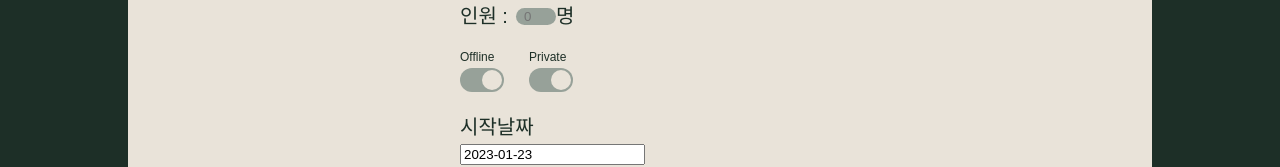
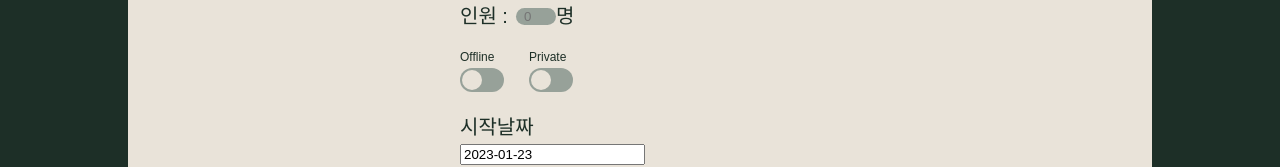
Before and after one commit to codestates-seb/seb41_main_022, a React (Create React App) app in the folder client/: page /create in a window 1280 px wide. Shown: the part 600-767 px from the top of the page. Built offline with nearby package versions, Linux system fonts and the light colour scheme; no server answers; a web font is replaced by a local one.

Commit message:
feat #31 토글 방향 변경
기본 방향이 왼쪽이 되도록 변경

```diff
--- a/client/src/components/createStudy/ToggleOnline.tsx
+++ b/client/src/components/createStudy/ToggleOnline.tsx
@@ -20,7 +20,7 @@ const ToggleOnline = ({ form, setForm }: ToggleProps) => {
       {!isTrue ? "Offline" : ""}
       <ToggleWrapper onClick={() => setIsTrue(!isTrue)}>
         <ToggleBorder className={`background${isTrue}`}>
-          <div className={`${!isTrue}`}></div>
+          <div className={`${isTrue}`}></div>
         </ToggleBorder>
       </ToggleWrapper>
     </div>
--- a/client/src/components/createStudy/TogglePublic.tsx
+++ b/client/src/components/createStudy/TogglePublic.tsx
@@ -20,7 +20,7 @@ const TogglePublic = ({ form, setForm }: ToggleProps) => {
       {!isTrue ? "Private" : ""}
       <ToggleWrapper onClick={() => setIsTrue(!isTrue)}>
         <ToggleBorder className={`background${isTrue}`}>
-          <div className={`${!isTrue}`}></div>
+          <div className={`${isTrue}`}></div>
         </ToggleBorder>
       </ToggleWrapper>
     </div>
```
